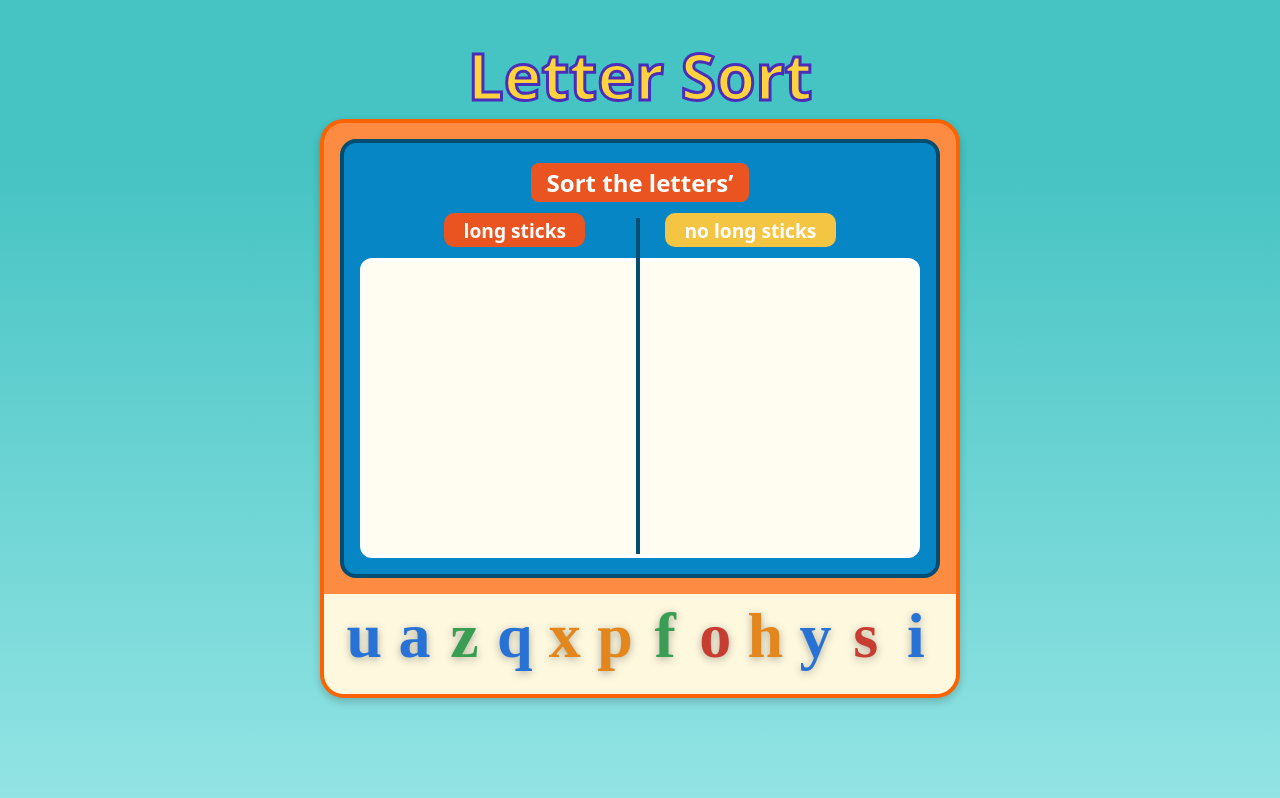
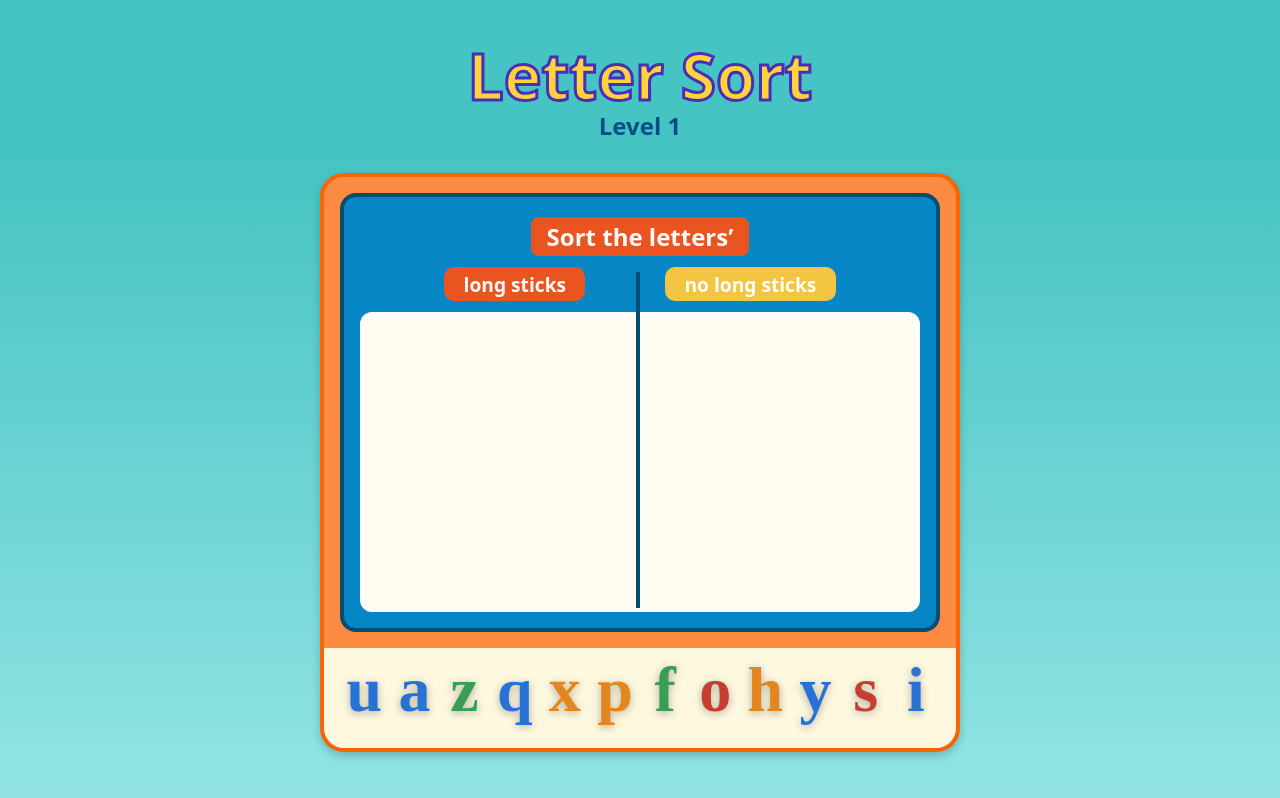
Before and after one commit to Hilorii/letterSortGame, a React (Vite) app in the folder letter-sort/: page / in a window 1280 px wide. Built offline with nearby package versions, Linux system fonts and the light colour scheme.

Commit message:
dodanie lvl i wielkich liter

```diff
--- a/letter-sort/src/App.tsx
+++ b/letter-sort/src/App.tsx
@@ -1,15 +1,14 @@
-import { useState, useEffect, useCallback } from 'react';
+import { useState, useEffect } from 'react';
 import { DragDropContext, type DropResult } from '@hello-pangea/dnd';
-
-import SortBoard   from './components/SortBoard';
-import LetterBank  from './components/LetterBank';
+import SortBoard  from './components/SortBoard';
+import LetterBank from './components/LetterBank';
 import './styles.css';
 
 import {
     generateLetters,
     isLongStick,
+    type Letter,
 } from './data/letters';
-import type { Letter } from './data/letters';
 
 const SND = {
     correct: new Audio('/sounds/correct_match.mp3'),
@@ -18,22 +17,25 @@ const SND = {
     lose:    new Audio('/sounds/lose.mp3'),
 };
 
+const MAX_LVL = 2;
+
 export default function App() {
-    const [bank,       setBank]       = useState<Letter[]>(generateLetters);
-    const [longStick,  setLongStick]  = useState<Letter[]>([]);
-    const [noStick,    setNoStick]    = useState<Letter[]>([]);
+    const [level, setLevel]           = useState(0);
+    const [bank, setBank]             = useState<Letter[]>(() => generateLetters(0));
+    const [longSticks, setLongSticks] = useState<Letter[]>([]);
+    const [noSticks,  setNoSticks]    = useState<Letter[]>([]);
+
+    const startRound = (lvl: number) => {
+        setBank(generateLetters(lvl));
+        setLongSticks([]);
+        setNoSticks([]);
+    };
 
     const listMap = {
-        bank:       [bank,      setBank]      as const,
-        longSticks: [longStick, setLongStick] as const,
-        noSticks:   [noStick,   setNoStick]   as const,
+        bank:       [bank,       setBank]       as const,
+        longSticks: [longSticks, setLongSticks] as const,
+        noSticks:   [noSticks,   setNoSticks]   as const,
     };
-
-    const resetGame = useCallback(() => {
-        setBank(generateLetters());
-        setLongStick([]);
-        setNoStick([]);
-    }, []);
 
     const onDragEnd = ({ source, destination }: DropResult) => {
         if (!destination) return;
@@ -64,24 +66,33 @@ export default function App() {
         if (bank.length > 0) return;
 
         const allCorrect =
-            longStick.every((l) => isLongStick(l.char)) &&
-            noStick.every((l) => !isLongStick(l.char));
+            longSticks.every((l) => isLongStick(l.char)) &&
+            noSticks.every((l) => !isLongStick(l.char));
 
         const clip = allCorrect ? SND.win : SND.lose;
         clip.currentTime = 0;
         clip.play();
 
-        const id = setTimeout(resetGame, 2500);
+        const nextLvl = allCorrect
+            ? Math.min(level + 1, MAX_LVL)
+            : level;
+
+        const id = setTimeout(() => {
+            setLevel(nextLvl);
+            startRound(nextLvl);
+        }, 2500);
+
         return () => clearTimeout(id);
-    }, [bank.length, longStick, noStick, resetGame]);
+    }, [bank.length, longSticks, noSticks, level]);
 
     return (
         <DragDropContext onDragEnd={onDragEnd}>
             <h1 className="title">Letter Sort</h1>
+            <h2 className="subtitle">Level {level + 1}</h2>
 
             <div className="frame">
-                <SortBoard longSticks={longStick} noSticks={noStick} />
-                <LetterBank bank={bank} />
+                <SortBoard longSticks={longSticks} noSticks={noSticks} />
+                <LetterBank letters={bank} />
             </div>
         </DragDropContext>
     );
--- a/letter-sort/src/components/LetterBank.tsx
+++ b/letter-sort/src/components/LetterBank.tsx
@@ -1,21 +1,23 @@
 import { Droppable } from '@hello-pangea/dnd';
-import Letter from './Letter';
-import type { Letter as L } from './types';
+import LetterCard from './Letter';
+import type { Letter } from './types';
 
-type Props = { bank: L[] };
+type Props = {
+    letters: Letter[];
+};
 
-export default function LetterBank({ bank }: Props) {
+export default function LetterBank({ letters }: Props) {
     return (
         <section className="bank">
             <Droppable droppableId="bank" direction="horizontal">
-                {provided => (
+                {(provided) => (
                     <div
                         className="lane"
                         ref={provided.innerRef}
                         {...provided.droppableProps}
                     >
-                        {bank.map((l, i) => (
-                            <Letter key={l.id} letter={l} index={i} />
+                        {letters.map((l, i) => (
+                            <LetterCard key={l.id} letter={l} index={i} />
                         ))}
                         {provided.placeholder}
                     </div>
--- a/letter-sort/src/components/SortBoard.tsx
+++ b/letter-sort/src/components/SortBoard.tsx
@@ -9,7 +9,6 @@ type Props = {
 
 const Column = ({
                     id,
-                    // title,
                     letters,
                 }: {
     id: string;
@@ -17,7 +16,6 @@ const Column = ({
     letters: L[];
 }) => (
     <div className="column-wrapper">
-        {/*<h3 className="column-label">{title}</h3>*/}
         <Droppable droppableId={id}>
             {(provided) => (
                 <div
--- a/letter-sort/src/data/letters.ts
+++ b/letter-sort/src/data/letters.ts
@@ -1,30 +1,47 @@
 export const ALPHABET = [...'abcdefghijklmnopqrstuvwxyz'];
-
 export const LONG_STICKS = [
-    'b', 'd', 'f', 'h', 'k', 'l', 't', 'p', 'q', 'j', 'y'
+    'b', 'd', 'f', 'h', 'k', 'l', 't',
+    'p', 'q', 'j', 'y',
 ];
 
 export const isLongStick = (ch: string) =>
     LONG_STICKS.includes(ch.toLowerCase());
 
-function shuffle<T>(arr: T[]): T[] {
+const shuffle = <T,>(arr: T[]): T[] => {
     const a = [...arr];
     for (let i = a.length - 1; i > 0; i--) {
         const j = Math.floor(Math.random() * (i + 1));
         [a[i], a[j]] = [a[j], a[i]];
     }
     return a;
-}
+};
 
 export type Letter = {
     id: string;
-    char: string;
+    char: string
+    rotate?: number;
+    fontIdx?: number;
 };
 
-export const generateLetters = (count = 12): Letter[] =>
-    shuffle(ALPHABET)
+export const FONT_FAMILIES = [
+    '"Comic Sans MS", cursive, sans-serif',
+    '"Courier New", monospace',
+    '"Times New Roman", serif',
+];
+
+export function generateLetters(level = 0, count = 12): Letter[] {
+    return shuffle(ALPHABET)
         .slice(0, count)
-        .map((ch) => ({
-            id: crypto.randomUUID(),
-            char: ch,
-        }));
+        .map((ch) => {
+            const char =
+                level >= 1 && Math.random() < 0.5 ? ch.toUpperCase() : ch;
+
+            return {
+                id: crypto.randomUUID(),
+                char,
+                rotate: level >= 2 ? (Math.random() * 60 - 30) : undefined,
+                fontIdx:
+                    level >= 1 ? Math.floor(Math.random() * FONT_FAMILIES.length) : undefined,
+            };
+        });
+}
--- a/letter-sort/src/styles.css
+++ b/letter-sort/src/styles.css
@@ -70,7 +70,7 @@ body {
 
 
 
-/* ---------- 5. Etykieta sort the letters ---------- */
+/* ---------- 5. Etykieta sort the letters i etykieta level ---------- */
 .board-title {
     background-color: #e95420;
     color: white;
@@ -80,6 +80,8 @@ body {
     font-size: 1.5rem;
     margin-bottom: 0rem;
 }
+
+.subtitle { text-align:center; margin-top:-0.5rem; color:#004f86; }
 
 
 /* ---------- 6. Kontener dwóch kolumn ---------- */
```
